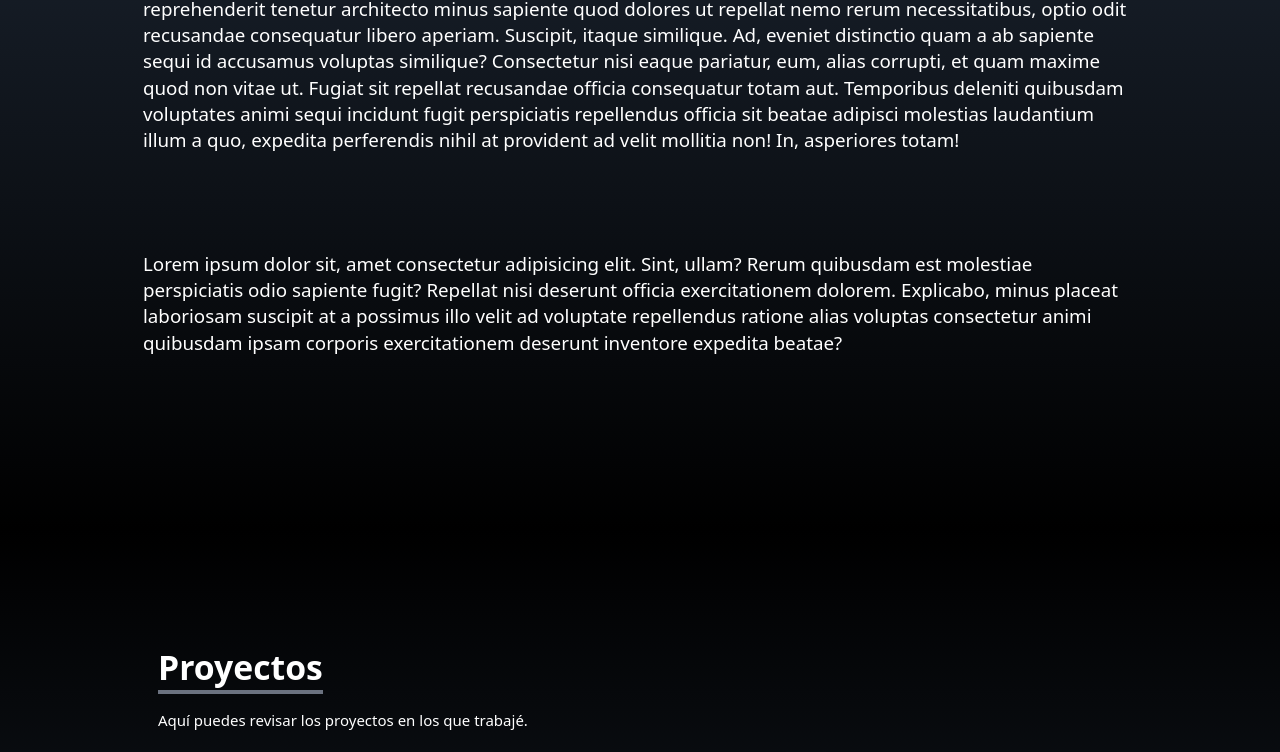
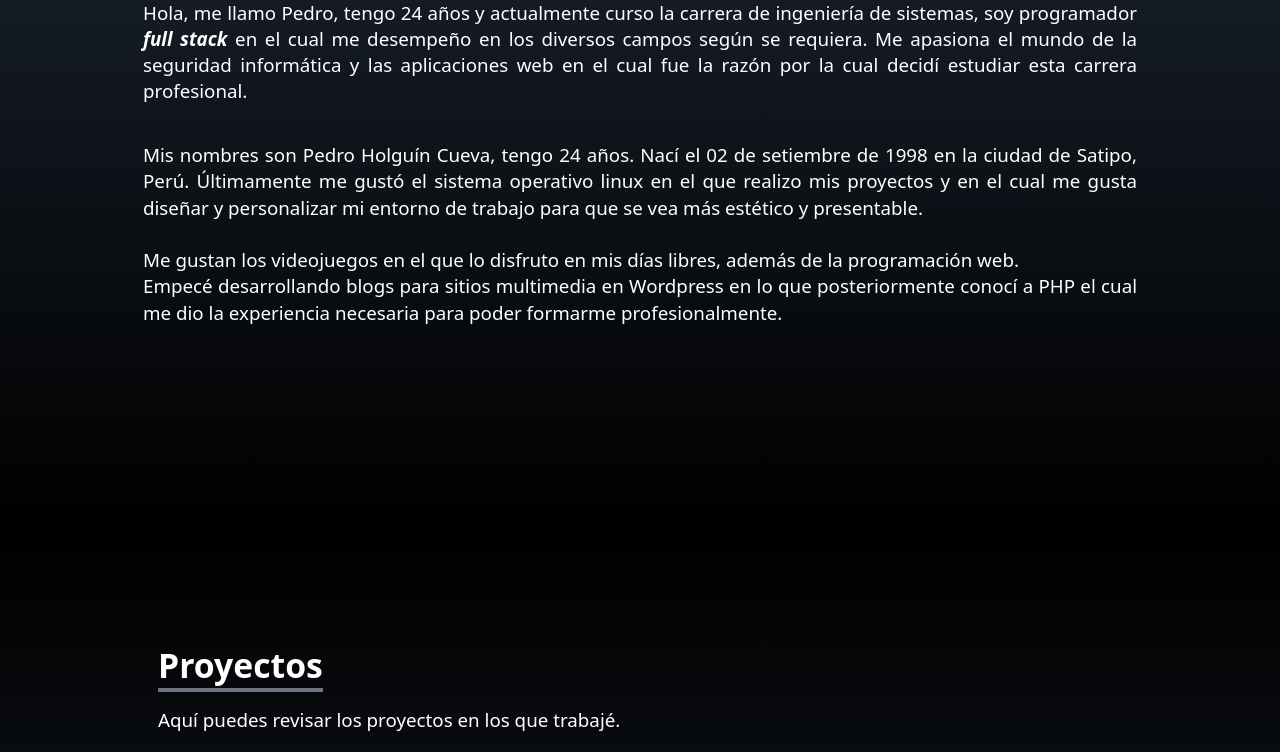
Before and after one commit to pholguinc/portafolio, a Next.js app: page /Portfolio in a window 1280 px wide. Shown: the part 1071-1823 px from the top of the page. Built offline with nearby package versions, Linux system fonts and the light colour scheme.

Commit message:
Add contents

```diff
--- a/pages/About.jsx
+++ b/pages/About.jsx
@@ -8,26 +8,33 @@ div() {
             <div className="pb-8">
                 <p className='inline text-4xl font-bold border-b-4 border-gray-500'>Sobre Mi</p>
             </div>
-        <p className='text-xl'>
-            Lorem ipsum dolor sit amet consectetur adipisicing elit.
-            Magni quidem itaque voluptatibus odio nihil reprehenderit
-            tenetur architecto minus sapiente quod dolores ut repellat
-             nemo rerum necessitatibus, optio odit recusandae consequatur
-              libero aperiam. Suscipit, itaque similique. Ad, eveniet
-               distinctio quam a ab sapiente sequi id accusamus voluptas
-               similique? Consectetur nisi eaque pariatur, eum, alias corrupti, et quam maxime quod non vitae ut. Fugiat sit repellat recusandae officia consequatur totam aut. Temporibus deleniti quibusdam voluptates animi sequi incidunt fugit perspiciatis repellendus officia sit beatae adipisci molestias laudantium illum a quo, expedita perferendis nihil at provident ad velit mollitia non! In, asperiores totam!
+        <p className='text-xl text-justify'>
+           Hola, me llamo Pedro, tengo 24 años y actualmente curso la carrera de ingeniería de sistemas, soy programador <i><strong>full stack</strong></i> en el cual me desempeño en los diversos campos
+           según se requiera.
+
+           Me apasiona el mundo de la seguridad informática y las aplicaciones web
+           en el cual fue la razón por la cual decidí estudiar esta carrera profesional.
+
+
         </p>
 
-        <br />
+        <p className='mt-10 text-xl text-justify'>
+           Mis nombres son Pedro Holguín Cueva, tengo 24 años.
+           Nací el 02 de setiembre de 1998
+           en la ciudad de Satipo, Perú. Últimamente me gustó el sistema operativo
+           linux en el que realizo mis proyectos y en el cual me gusta diseñar y personalizar
+           mi entorno de trabajo para que se vea más estético y presentable.
 
-        <p className='mt-20 text-xl'>
-            Lorem ipsum dolor sit, amet consectetur adipisicing elit. Sint, ullam?
-             Rerum quibusdam est molestiae perspiciatis odio sapiente fugit?
-             Repellat nisi deserunt officia exercitationem dolorem. Explicabo,
-              minus placeat laboriosam suscipit at a possimus illo velit ad
-              voluptate repellendus ratione alias voluptas consectetur animi
-              quibusdam ipsam
-             corporis exercitationem deserunt inventore expedita beatae?
+           <br />
+           <br />
+           Me gustan los videojuegos en el que lo disfruto en mis días libres,
+          además de la programación web.
+          <br />
+          Empecé desarrollando blogs para sitios multimedia
+          en Wordpress en lo que posteriormente conocí a PHP el cual me dio la experiencia
+          necesaria para poder formarme profesionalmente.
+
+
         </p>
     </div>
     </div>
--- a/pages/Contact.jsx
+++ b/pages/Contact.jsx
@@ -11,7 +11,7 @@ export default function Contact() {
           <p className="inline mt-4 text-4xl font-bold border-b-4 border-gray-500">
             Contacto
           </p>
-          <p className="py-6">
+          <p className="py-6 text-xl">
             Aquí puedes contactarme para cualquier duda u proyecto relacionado.
           </p>
         </div>
--- a/pages/Portfolio.jsx
+++ b/pages/Portfolio.jsx
@@ -48,7 +48,7 @@ export default function Portfolio() {
           <p className="inline text-4xl font-bold border-b-4 border-gray-500">
             Proyectos
           </p>
-          <p className="py-6">Aquí puedes revisar los proyectos en los que trabajé.</p>
+          <p className="py-6 text-xl">Aquí puedes revisar los proyectos en los que trabajé.</p>
         </div>
 
         <div className="grid gap-8 px-12 sm:grid-cols-2 md:grid-cols-3 sm:px-0">
--- a/pages/Skills.jsx
+++ b/pages/Skills.jsx
@@ -132,9 +132,9 @@ export default function Skills() {
       <div className="flex flex-col justify-center w-full h-full max-w-screen-lg p-4 mx-auto text-white">
         <div>
           <p className="inline p-2 text-4xl font-bold border-b-4 border-gray-500">
-            Experience
+            Habilidades
           </p>
-          <p className="py-6 mt-4">En esta sección menciono las tecnologías con las que trabajo.</p>
+          <p className="py-6 mt-4 text-xl">En esta sección menciono las tecnologías con las que trabajo.</p>
         </div>
 
         <div className="grid w-full grid-cols-2 gap-8 px-12 py-8 text-center sm:grid-cols-3 sm:px-0">
```
